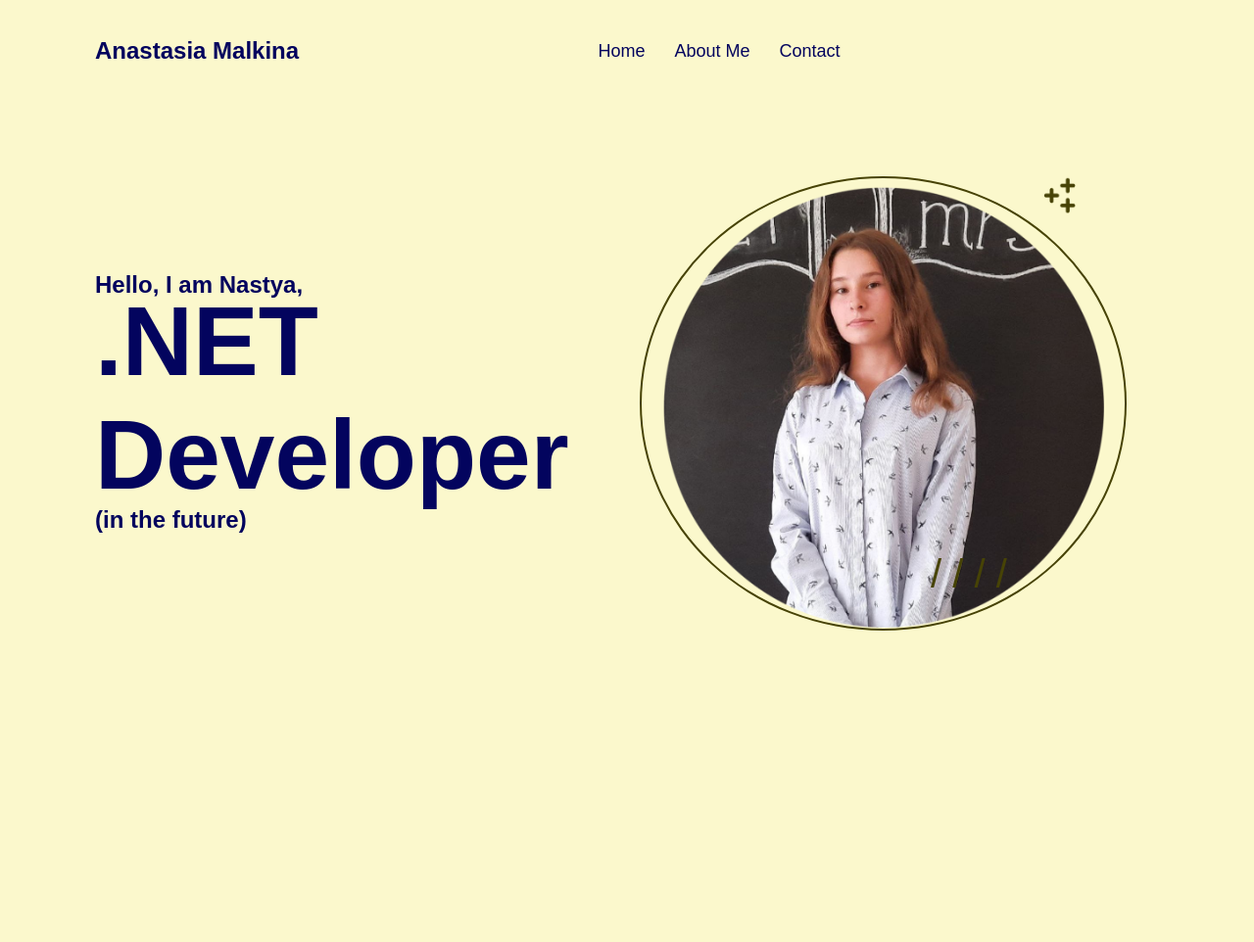
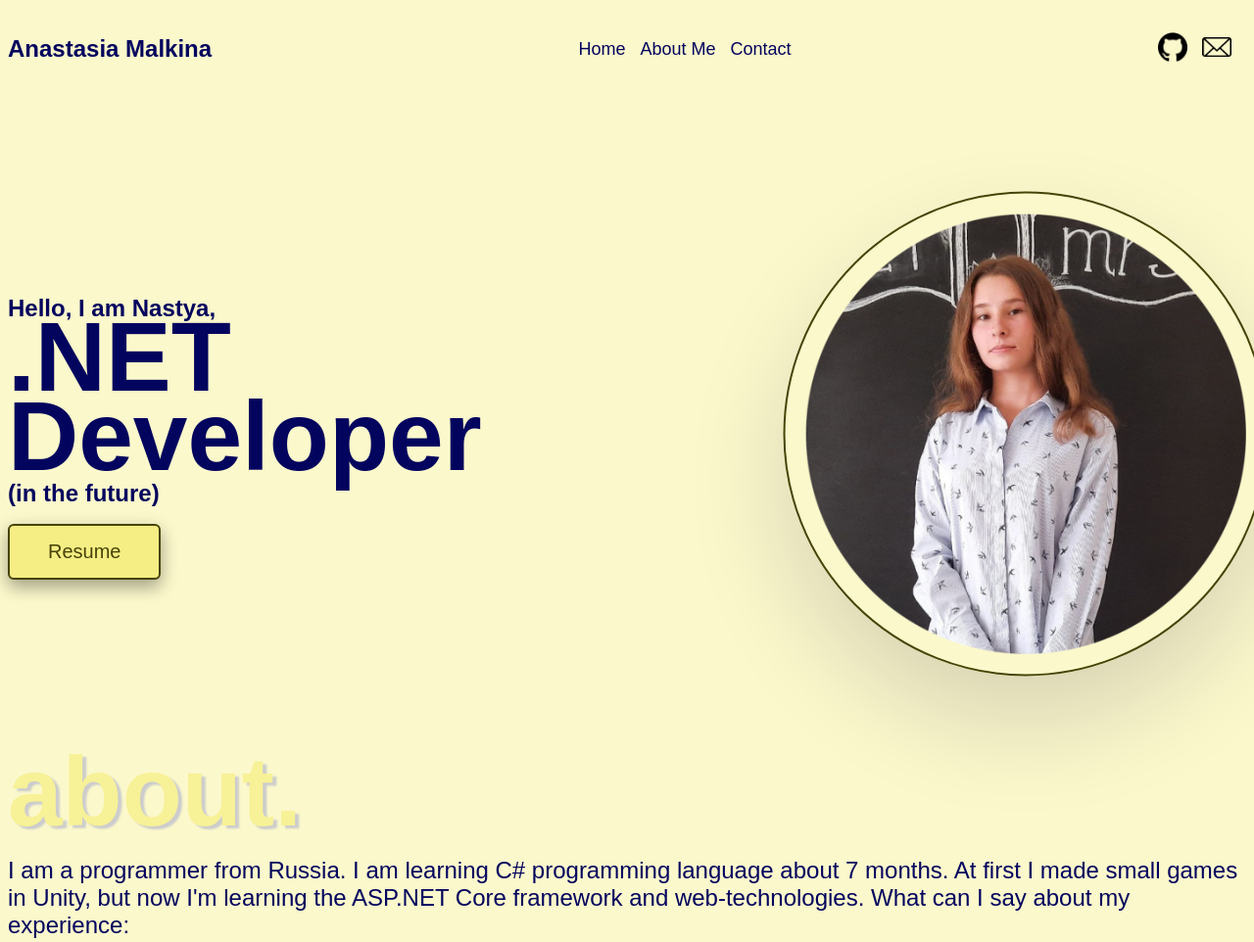
Before and after one commit to namknf/portfolio, a plain HTML site: page index.html in a window 1280 px wide. Shown: the top 962 px of the page at 98% size. Before the commit the page ends 800 px from the top, so only its background shows below. Drawn offline with Linux system fonts and the light colour scheme.

Commit message:
feat: update main page

```diff
--- a/index.html
+++ b/index.html
@@ -9,39 +9,117 @@
       type="image/x-icon"
     />
   </head>
-  <body style="font-family: 'Poppins', sans-serif">
-    <div class="elements">
-      <div class="navbar">
-        <div class="name">Anastasia Malkina</div>
-        <div class="routes">
-          <div>Home</div>
-          <div style="margin-left: 30px">About Me</div>
-          <div style="margin-left: 30px">Contact</div>
+  <body>
+    <div class="wrapper">
+      <header>
+        <div class="container">
+          <div class="header__inner">
+            <h3 class="name">Anastasia Malkina</h3>
+            <nav class="routes">
+              <a href="index.html">Home</a>
+              <a href="#AboutMe">About Me</a>
+              <a href="#Contact">Contact</a>
+            </nav>
+            <nav class="routes">
+              <a href="https://github.com/namknf"
+                ><img
+                  height="30px"
+                  width="30px"
+                  src="src/images/github.png"
+                  alt="githab link"
+              /></a>
+              <a href="https://mail.ru/"
+                ><img
+                  src="src/images/email.png"
+                  height="20px"
+                  width="30px"
+                  alt="email link"
+              /></a>
+              <a></a>
+            </nav>
           </div>
-        <div class="welcome">
-          <div class="hello">Hello, I am Nastya,</div>
-          <div class="profession">.NET Developer</div>
-          <div class="fut">(in the future)</div>
         </div>
-        <div class="me">
+      </header>
+      <section class="about__me">
+        <div class="container">
+          <div class="about__inner">
+            <div>
+              <div class="text-regular">Hello, I am Nastya,</div>
+              <div class="text-big about__language">.NET</div>
+              <div class="text-big">Developer</div>
+              <div class="text-regular about__future">(in the future)</div>
+              <form action="resume.html">
+              <button>Resume</button>
+              </form>
+            </div>
+            <div class="image">
               <img
                 src="src/images/nastya.png"
                 alt="nastya"
                 height="450px"
                 weight="450px"
               />
-        </div>
               <div class="round"></div>
-        <div class="lines">/ / / /</div>
-        <div class="stars">
-          <img
-            src="src/images/stars.png"
-            alt="stars"
-            height="40px"
-            weight="40px"
-          />
             </div>
           </div>
         </div>
+      </section>
+      <section class="container usually__text">
+        <h2><a name="AboutMe">about.</a></h2>
+        <p class="introduction">
+          I am a programmer from Russia. I am learning C# programming language
+          about 7 months. At first I made small games in Unity, but now I'm
+          learning the ASP.NET Core framework and web-technologies. What can I
+          say about my experience:
+        </p>
+        <ul>
+          <li>
+            <h3>2021 June - 2021 September</h3>
+            <p>
+              Created games in the Unity engine. The projects: "The Farm",
+              "Flappy Bird Clone", "Counter". Mastered PixelArt.
+            </p>
+          </li>
+          <li>
+            <h3>2021 October - Present</h3>
+            <p>
+              I enrolled in a programming course "Development in C#/.NET". And
+              now it's coming to an end. Also I am learning ASP.NET Core
+              framework and creating my own projects. You can see all them on my
+              GitHub profile.
+            </p>
+          </li>
+          <li>
+            <h3>My hobbies and me</h3>
+            <p>
+              I study at Mordovian University named after Ogarev. Specialty -
+              programming in computer systems. I like programming, of course!
+              But, what's more, I like reading books and drawing some cute
+              pictures (it is for my soul). Also I like active: I often cycle
+              (when the weather lets me). I am very cheerful and never get bored
+              with me.
+            </p>
+          </li>
+        </ul>
+      </section>
+      <section class="container usually__text">
+        <h2><a name="Contact">contact.</a></h2>
+        <p>
+          <img
+            src="src/images/notebook.jpg"
+            height="300"
+            width="500"
+            class="block__inner"
+          />
+        </p>
+
+        <p>
+          if you are interested, you can contact me.</p>
+          Email: anastmalkina0@gmail.com <br />
+          <a href="https://join.skype.com/invite/LsOiMkYLehhy">Skype</a><br />
+          <a href="https://t.me/NSTSIYA">Telegram</a>
+        </p>
+      </section>
+    </div>
   </body>
 </html>
--- a/src/style.css
+++ b/src/style.css
@@ -1,106 +1,159 @@
+:root {
+  --color-brown: #474306;
+  --color-blue: #03045e;
+  --color-background: #fbf8cc;
+  --color--header: #f7f197;
+  --color--button: #f5ee84;
+}
+
+* {
+  box-sizing: border-box;
+}
+
+html {
+  scroll-behavior: smooth;
+}
+
+body {
+  background-color: var(--color-background);
+}
+
+.wrapper {
+  color: var(--color-blue);
+  font-family: "Poppins", sans-serif;
+}
+
+a {
+  text-decoration: none;
+  color: inherit;
+}
+
+.container {
+  max-width: 1350px;
+  width: 100%;
+  margin: 0 auto;
+}
+
+.header__inner {
+  display: flex;
+  justify-content: space-between;
+}
+
+.text-regular {
+  font-weight: 700;
+  font-size: 24px;
+  line-height: 42px;
+}
+
+.text-big {
+  font-weight: 800;
+  font-size: 100px;
+  line-height: 116px;
+}
+
 .name {
-  position: absolute;
-  width: 210px;
-  height: 50px;
-  top: 34px;
-  left: 97px;
   font-size: 24px;
   font-weight: bold;
   font-style: normal;
   line-height: 36px;
 }
 
+.about__me {
+  margin-top: 10%;
+}
+
+.about__inner {
+  display: flex;
+  align-items: center;
+  justify-content: space-between;
+}
+
+.about__language {
+  margin: -30px 0 -35px;
+}
+
+.about__future {
+  margin-top: -20px;
+}
+
 .routes {
-  position: absolute;
   display: flex;
   align-items: center;
   justify-content: center;
-  width: 400px;
-  height: 50px;
-  left: 534px;
-  top: 27px;
   font-size: 18px;
-  font-style: normal;
-  line-height: 36px;
-}
-
-.hello {
-  position: absolute;
-  width: 300px;
-  height: 42px;
-  left: 97px;
-  top: 270px;
-  font-weight: 500;
-  font-weight: bold;
-  font-size: 24px;
-  line-height: 42px;
-}
-
-.profession {
-  position: absolute;
-  width: 616px;
-  height: 232px;
-  left: 97px;
-  top: 290px;
-  font-weight: 800;
-  font-size: 100px;
-  line-height: 116px;
-}
-
-.fut {
-  width: 294px;
-  height: 42px;
-  left: 97px;
-  top: 510px;
-  position: absolute;
-  font-weight: 500;
-  font-weight: bold;
-  font-size: 24px;
-  line-height: 42px;
-}
-
-.me {
-  position: absolute;
-  width: 506px;
-  height: 509px;
-  right: 97px;
-  top: 191px;
+  gap: 15px;
 }
 
 .round {
   position: absolute;
-  top: 180px;
-  right: 130px;
-  width: 493px;
-  height: 460px;
-  border: 2px solid #474306;
+  top: 50%;
+  right: 50%;
+  transform: translate(50%, -50%);
+  width: 110%;
+  height: 110%;
+  border: 2px solid var(--color-brown);
   border-radius: 50%;
+  box-shadow: rgba(17, 12, 46, 0.15) 0px 48px 100px 0px;
 }
 
-.lines {
-  font-size: 40px;
-  position: absolute;
-  width: 200px;
-  height: 29.44px;
-  left: 950px;
-  top: 564px;
-  color: #474306;
+.image {
+  position: relative;
+  width: 450px;
+  height: 450px;
 }
 
-.stars {
-  position: absolute;
-  right: 170px;
-  top: 180px;
+ul {
+  float: right;
 }
 
-.circle {
-  top: 191px;
+h2 {
+  margin-bottom: -15px;
+  color: var(--color--header);
+  font-weight: 800;
+  font-size: 100px;
+  text-shadow: 4px 3px 2px #ccc;
 }
 
-.elements {
-  color: #03045e;
+h3 {
+  font-weight: bold;
 }
 
-body {
-  background-color: #fbf8cc;
+.usually__text {
+  font-size: 24px;
 }
+
+button {
+  padding: 15px 39px;
+  color: var(--color-brown);
+  border: 2px solid var(--color-brown);
+  box-sizing: border-box;
+  border-radius: 6px;
+  background-color: var(--color--button);
+  font-size: 20px;
+  margin-top: 10px;
+  cursor: pointer;
+  transition: all 0.5s ease;
+  box-shadow: 0 8px 16px 0 rgba(0, 0, 0, 0.2), 0 6px 20px 0 rgba(0, 0, 0, 0.19);
+}
+
+button:active {
+  background-color: var(--color--header);
+}
+
+button:hover {
+  box-shadow: 0 12px 16px 0 rgba(0, 0, 0, 0.24),
+    0 17px 50px 0 rgba(0, 0, 0, 0.19);
+}
+
+.block__inner {
+  float: left;
+  margin: 7px 15px 15px 0;
+}
+
+.text-table {
+  font-size: 20px;
+}
+
+table {
+  margin-top: 40px;
+}
```
Lines whose indentation alone changed are shown as unchanged.
